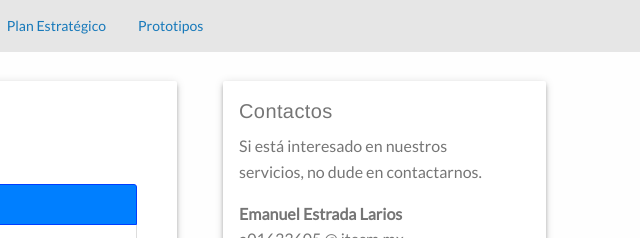
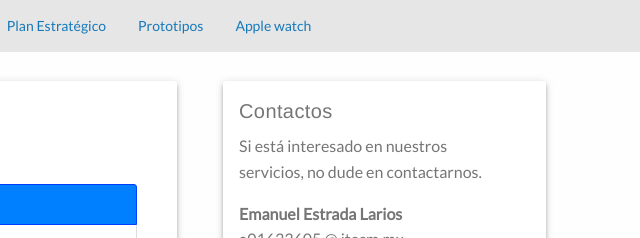
Before and after one commit to emamex98/DisenoInteractivo, a plain HTML site: page propuesta.html in a window 1280 px wide. Shown: the top 238 px of the page, 640-1280 px from the left. Drawn offline with nearby package versions, Linux system fonts and the light colour scheme.

Commit message:
barra
barra

```diff
--- a/propuesta.html
+++ b/propuesta.html
@@ -29,6 +29,7 @@
         <li><a href="fuentes.html">Fuentes</a></li>
         <li><a href="estrategia.html">Plan Estratégico</a></li>
         <li><a href="prototipos.html">Prototipos</a></li>
+        <li><a href="applewatch.html">Apple watch</a></li>
       </ul>
     </div>
   </div>
```
